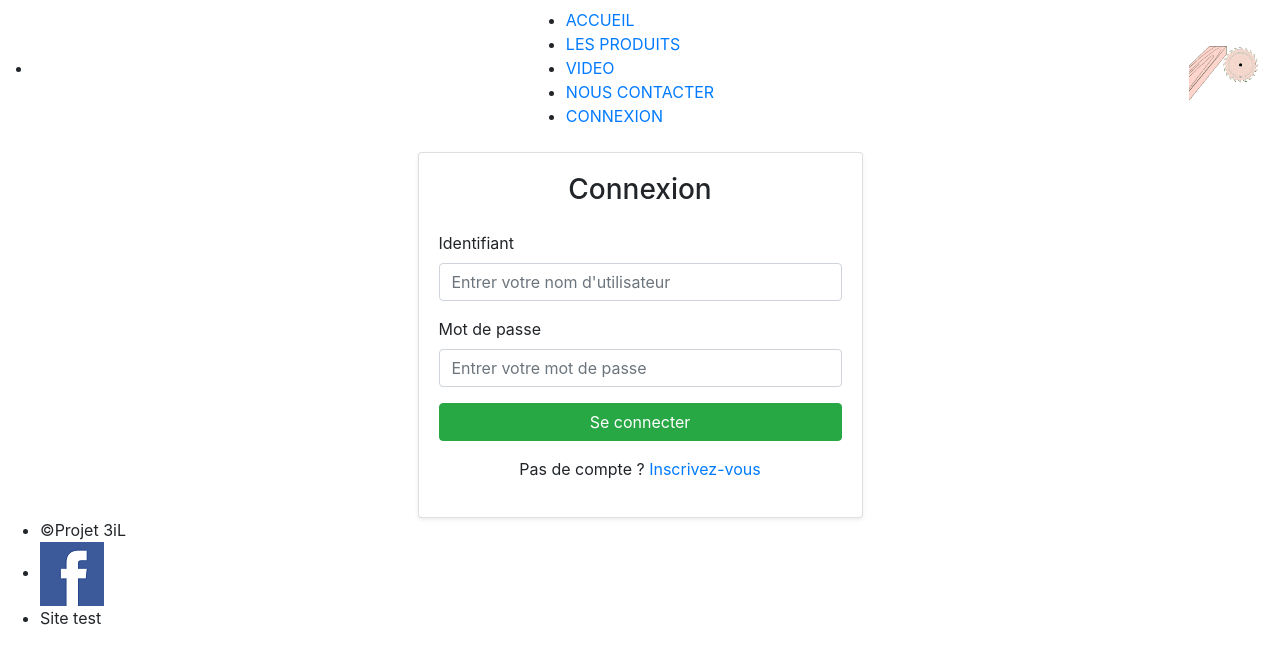
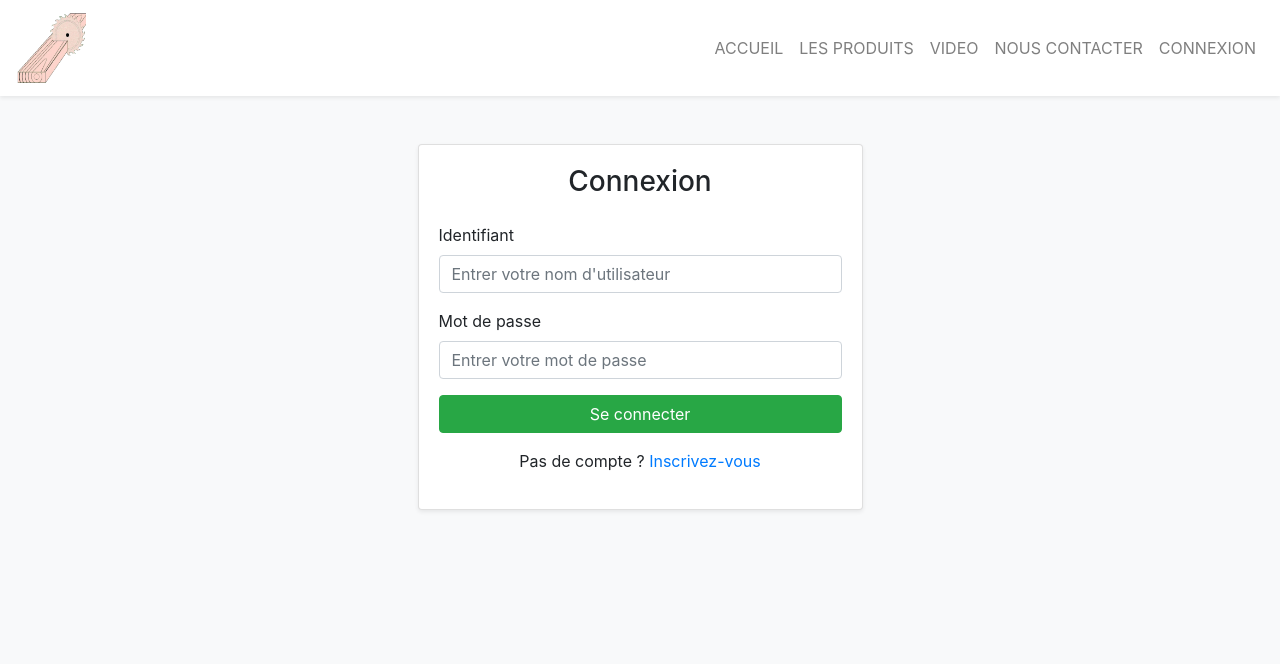
Before and after one commit to Marcelle-Kemla-3il/Site_eco_conception, a PHP site: page /connexion.php in a window 1280 px wide. Shown: the top 664 px of the page. Run offline with PHP 8.4, Linux system fonts and the light colour scheme; some libraries are stand-ins or nearby versions.

Commit message:
fix conflix

```diff
--- a/site/connexion.php
+++ b/site/connexion.php
@@ -15,33 +15,27 @@ function e($str) { return htmlspecialchars($str, ENT_QUOTES, 'UTF-8'); }
           integrity="sha384-xOolHFLEh07PJGoPkLv1IbcEPTNtaed2xpHsD9ESMhqIYd0nLMwNLD69Npy4HI+N"
           crossorigin="anonymous">
 </head>
-
-<body>
-
-	<section>
-<!--*************** MENU ***************-->
-<nav class="navbar">
-	<li class="toggle">
-		<ul class ="toggle-item"><i class="fa fa-bars menu" aria-hidden="true"> </i></ul>
-	</li>
-   <ul class="nav-links">
-      	<li class="nav-item"><a href="index.php">ACCUEIL</a></li>
-      	<li class="nav-item"><a href="produits.php">LES PRODUITS</a></li>
-	  	<li class="nav-item"><a href="video.php">VIDEO</a></li>
-		<li class="nav-item"><a href="contact.php">NOUS CONTACTER</a></li>
-<?php
-	if (isset($_SESSION['id'])) {
-		echo "<li class='nav-item'><a href='administration.php'>ADMINISTRATION</a></li>";
-	}
-	if(isset($_SESSION['id'])) {
-		echo "<li class='nav-item'><a href='deconnexion.php'>DECONNEXION</a></li>";
-	}else{
-		echo "<li class='nav-item'><a href='connexion.php'>CONNEXION</a></li>";
-	}
-?>
-    </ul>
-
-	<img src="./images/scierie.gif" style="width:70px; margin:5px;">
+<body class="bg-light">
+<nav class="navbar navbar-expand-lg navbar-light bg-white shadow-sm mb-5">
+    <a class="navbar-brand" href="index.php"><img src="./images/scierieGood.webp" width="70" height="70" alt="Logo"></a>
+    <button class="navbar-toggler" type="button" data-toggle="collapse" data-target="#navbarNav"
+            aria-controls="navbarNav" aria-expanded="false" aria-label="Toggle navigation">
+        <span class="navbar-toggler-icon"></span>
+    </button>
+    <div class="collapse navbar-collapse" id="navbarNav">
+        <ul class="navbar-nav ml-auto">
+            <li class="nav-item"><a class="nav-link" href="index.php">ACCUEIL</a></li>
+            <li class="nav-item"><a class="nav-link" href="produits.php">LES PRODUITS</a></li>
+            <li class="nav-item"><a class="nav-link" href="video.php">VIDEO</a></li>
+            <li class="nav-item"><a class="nav-link" href="contact.php">NOUS CONTACTER</a></li>
+            <?php if (isset($_SESSION['id'])): ?>
+                <li class="nav-item"><a class="nav-link" href="administration.php">ADMINISTRATION</a></li>
+                <li class="nav-item"><a class="nav-link" href="deconnexion.php">DECONNEXION</a></li>
+            <?php else: ?>
+                <li class="nav-item"><a class="nav-link" href="connexion.php">CONNEXION</a></li>
+            <?php endif; ?>
+        </ul>
+    </div>
 </nav>
 <div class="container">
     <div class="row justify-content-center">
@@ -90,31 +84,8 @@ function e($str) { return htmlspecialchars($str, ENT_QUOTES, 'UTF-8'); }
     </div>
 </div>
 
-<!--*************** PIED DE PAGE ***************-->
-<footer id="footer">
-<ul class="footer-links">
-    <li class="footer-item">©Projet 3iL</li>
-    <li class="footer-item"><a href="#" target="_blank"><img id="logo" src="images/facebook.png"></a></li>
-    <li class="footer-item">Site test</li>
-<ul/>
-</footer>
-<!--*************** PIED DE PAGE ***************-->
-
-	<script src='http://cdnjs.cloudflare.com/ajax/libs/jquery/2.1.3/jquery.min.js'></script>
-	<script type="text/javascript">
-	$(document).ready(function(){
-	      $('.onglet a').on('click', function (e) {
-	      e.preventDefault();
-
-	      $(this).parent().addClass('active');
-	      $(this).parent().siblings().removeClass('active');
-
-	      var href = $(this).attr('href');
-	      $('.forms > form').hide();
-	      $(href).fadeIn(333);
-	    });
-	});
-</script>
-
+<!-- Bootstrap JS + jQuery -->
+<script src="https://code.jquery.com/jquery-3.5.1.slim.min.js"></script>
+<script src="https://cdn.jsdelivr.net/npm/bootstrap@4.6.2/dist/js/bootstrap.bundle.min.js"></script>
 </body>
 </html>
```
Also changed, not shown: site/administration.php (+31 -45 lines).
